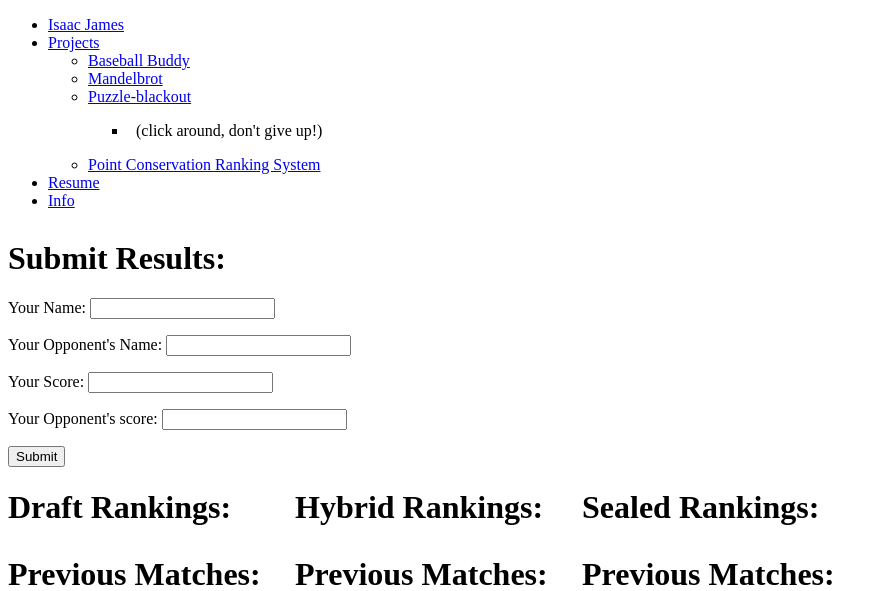
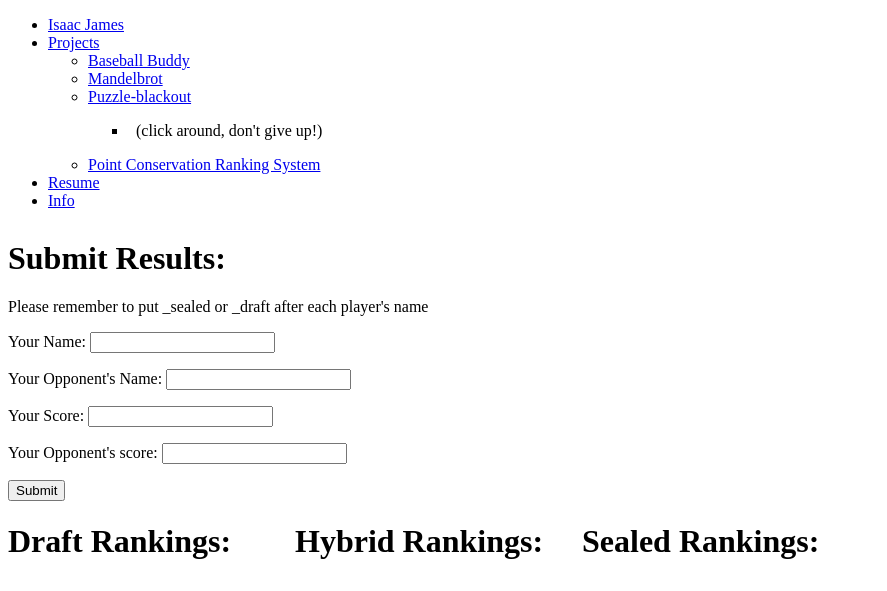
Before and after one commit to foxor/point-conservation, a PHP site: page / in a window 1280 px wide. Shown: the top 591 px of the page, without its empty margins (0-887 px from the left). Run offline with PHP 8.4, Linux system fonts and the light colour scheme; data that the repository does not hold is empty; some libraries are stand-ins or nearby versions.

Commit message:
fix bugs with hybrid tournament

```diff
--- a/index.php
+++ b/index.php
@@ -1,8 +1,10 @@
 <?php
+$tournament = "hybrid_DKA";
+$path = "input/".$tournament;
 $tournaments = array(
-  'Draft' => array("draft", "input/hybrid_DKA"),
-  'Hybrid' => array("draft,sealed", "input/hybrid_DKA"),
-  'Sealed' => array("sealed", "input/hybrid_DKA")
+  'Draft' => array("draft", $path),
+  'Hybrid' => array("draft,sealed", $path),
+  'Sealed' => array("sealed", $path)
 );
 ?>
 <!DOCTYPE html PUBLIC "-//W3C//DTD XHTML 1.0 Strict//EN" "http://www.w3.org/TR/xhtml1/DTD/xhtml1-strict.dtd">
@@ -36,6 +38,7 @@ $tournaments = array(
 </ul>
 <div id="content">
 <h1 style="margin-top: 30px;">Submit Results:</h1>
+<p>Please remember to put _sealed or _draft after each player's name</p>
 <form action="submit.php" method="GET">
 <p><label>Your Name: <input name="name1" type="text" /></label></p>
 <p><label>Your Opponent's Name: <input name="name2" type="text" /></label></p>
--- a/submit.php
+++ b/submit.php
@@ -15,6 +15,5 @@ if (!fwrite($fptr, $_GET['name1']." ".$_GET['name2']." ".$_GET["score1"]." ".$_G
 }
 fclose($fptr);
 //echo "shelling out to converter.py for new rankings...<br/>";
-system('./converter.py input/'.$_GET['tournament']);
 header( 'Location: /point_conservation');
 ?>
```
Also changed, not shown: 1 other file.
